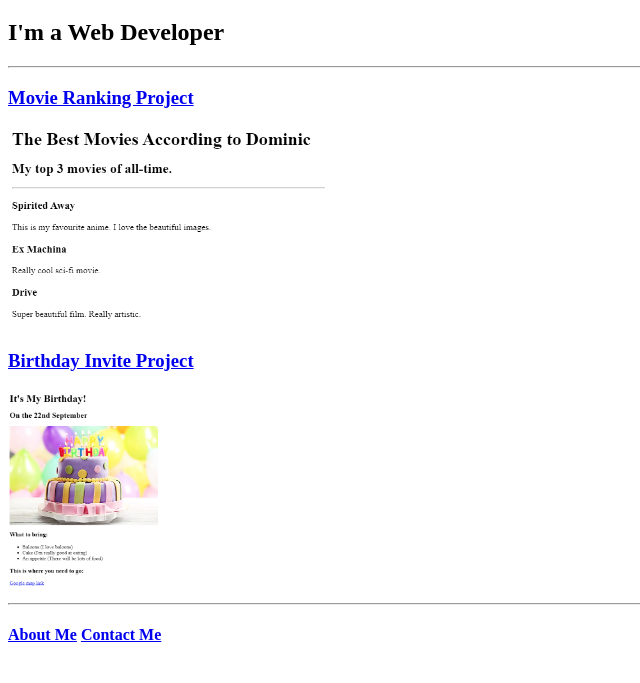
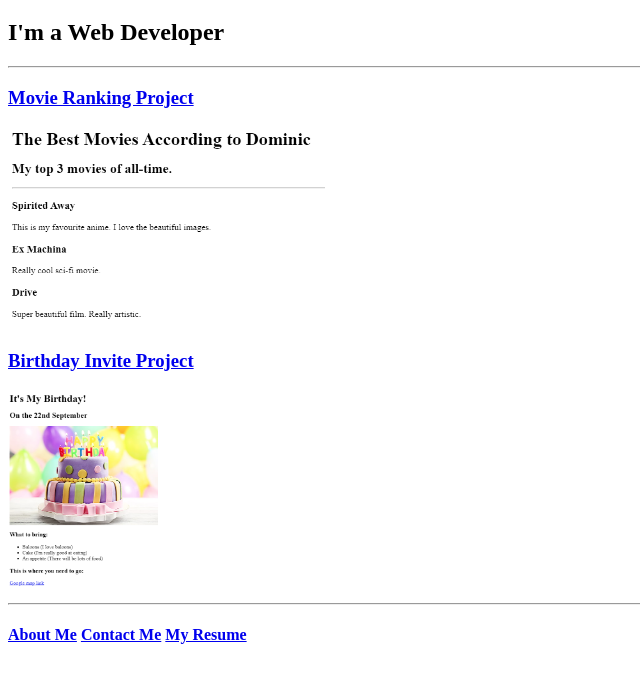
Before and after one commit to dcmphuc81/html-Porfolio, a plain HTML site: page index.html in a window 1280 px wide. Shown: the part 61-744 px from the top of the page, without its empty margins (0-640 px from the left). Drawn offline with Linux system fonts and the light colour scheme.

Commit message:
Update index.html
Add resume link

```diff
--- a/index.html
+++ b/index.html
@@ -33,6 +33,7 @@ https://developer.mozilla.org/en-US/docs/Web/HTML/Element/img#attr-height -->
      <hr/>
      <h4><a href="./public/about.html">About Me</a>
         <a href="./public/contact.html">Contact Me</a>
+         <a href="./public/Resume.html">My Resume</a>
      </h4>
 </body>
 </html>
```
